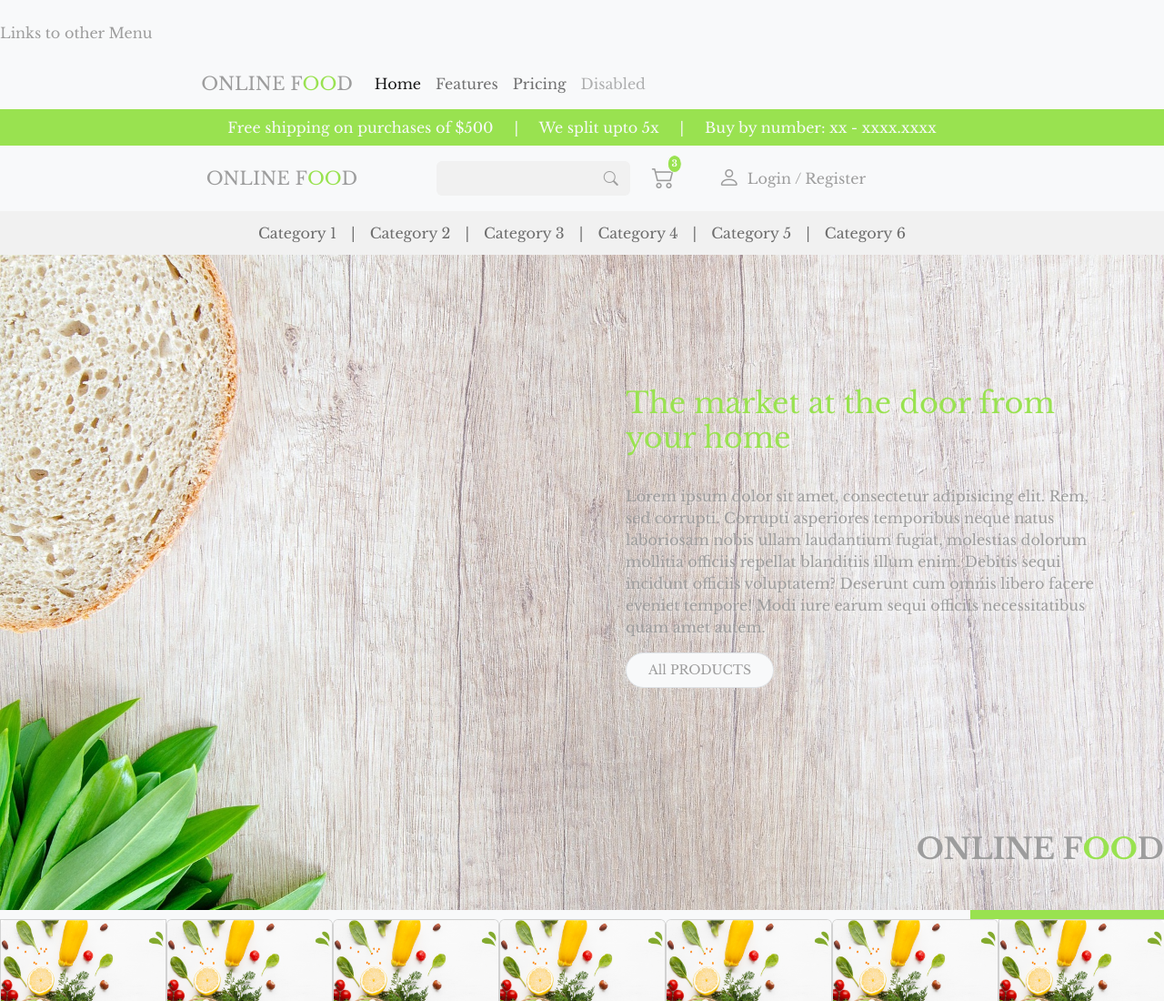
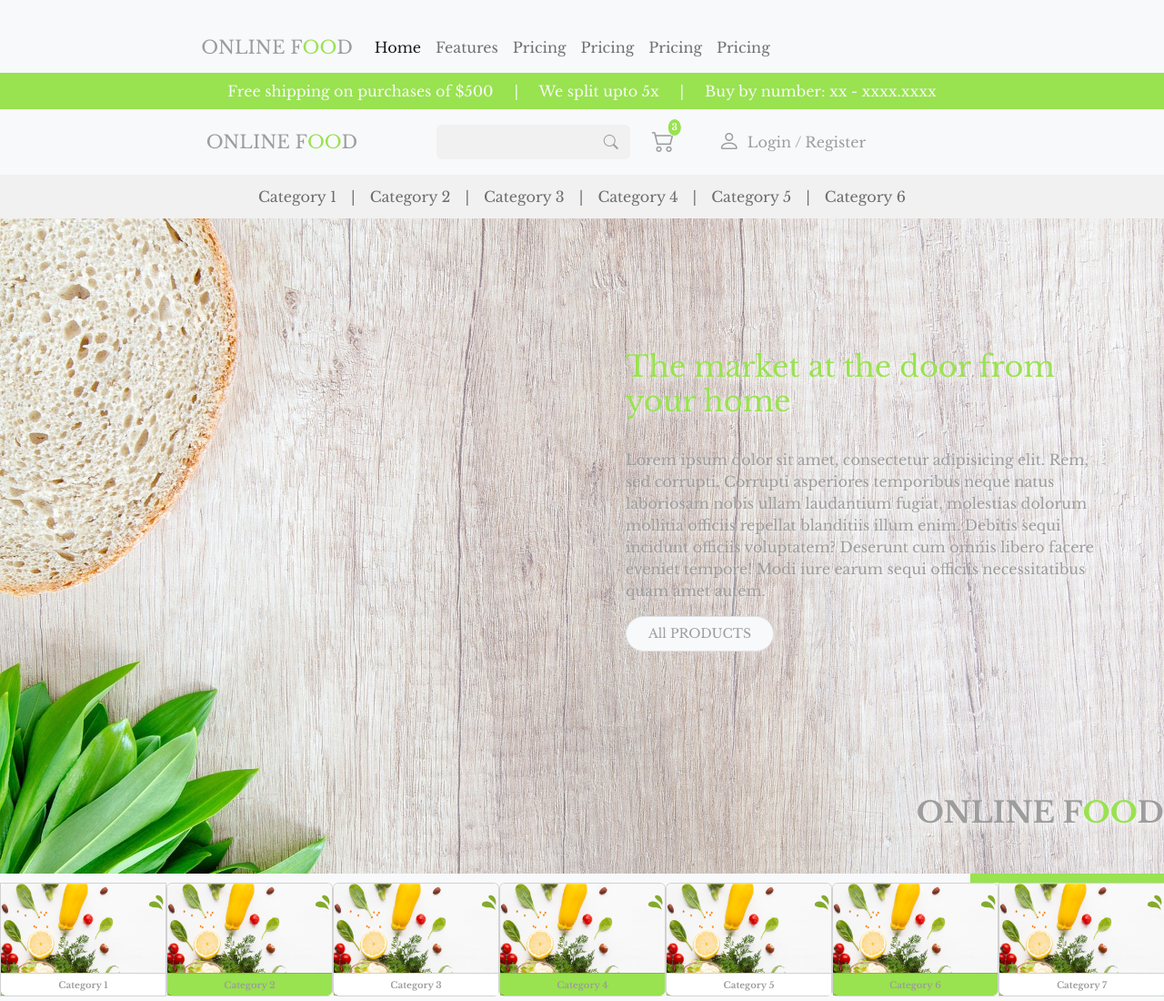
Before and after one commit to RiaVirk/Project-1-, a plain HTML site: page Index.html in a window 1280 px wide. Shown: the top 1100 px of the page at 91% size. Drawn offline with nearby package versions, Linux system fonts and the light colour scheme.

Commit message:
Top Menu Added with functionality1

```diff
--- a/Index.html
+++ b/Index.html
@@ -25,7 +25,6 @@
     <link rel="stylesheet" href="./CSS/Style.css">
   </head>
 <body class="bg-light">
-  <div><p>Links to other Menu</p></div>
 
   <!-- Sample -->
   <nav class="navbar navbar-expand-lg bg-body-tertiary">
@@ -46,7 +45,13 @@
             <a class="nav-link" href="#">Pricing</a>
           </li>
           <li class="nav-item">
-            <a class="nav-link disabled">Disabled</a>
+            <a class="nav-link" href="#">Pricing</a>
+          </li>
+          <li class="nav-item">
+            <a class="nav-link" href="#">Pricing</a>
+          </li>
+          <li class="nav-item">
+            <a class="nav-link" href="#">Pricing</a>
           </li>
         </ul>
       </div>
```
